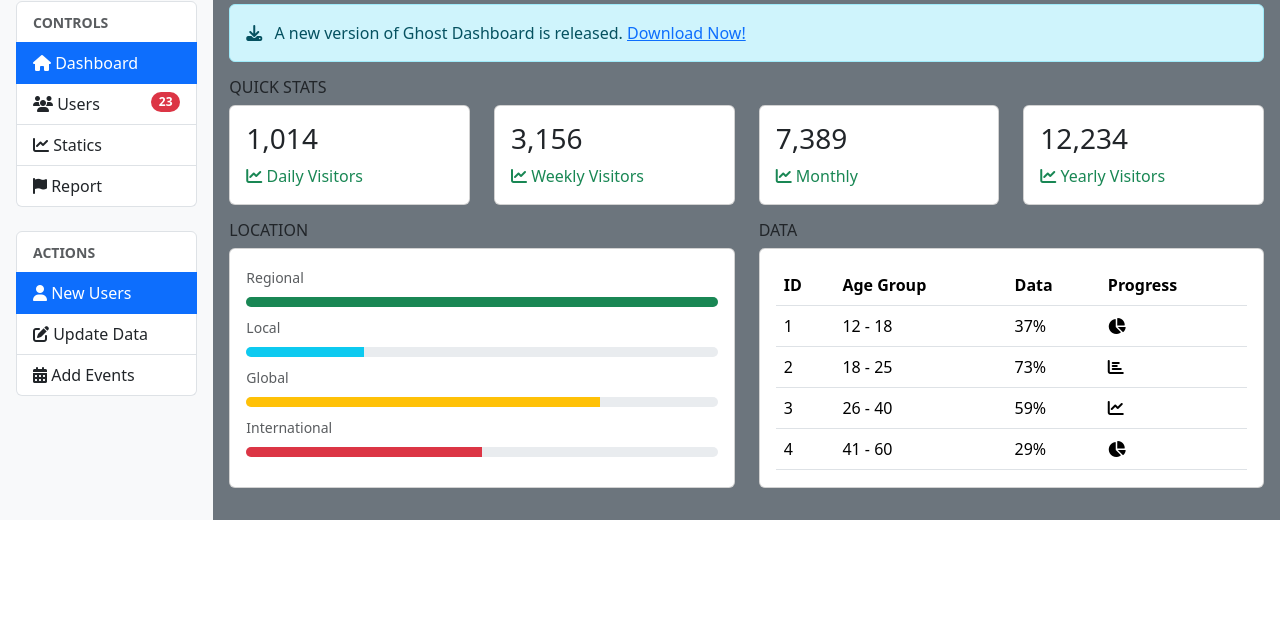
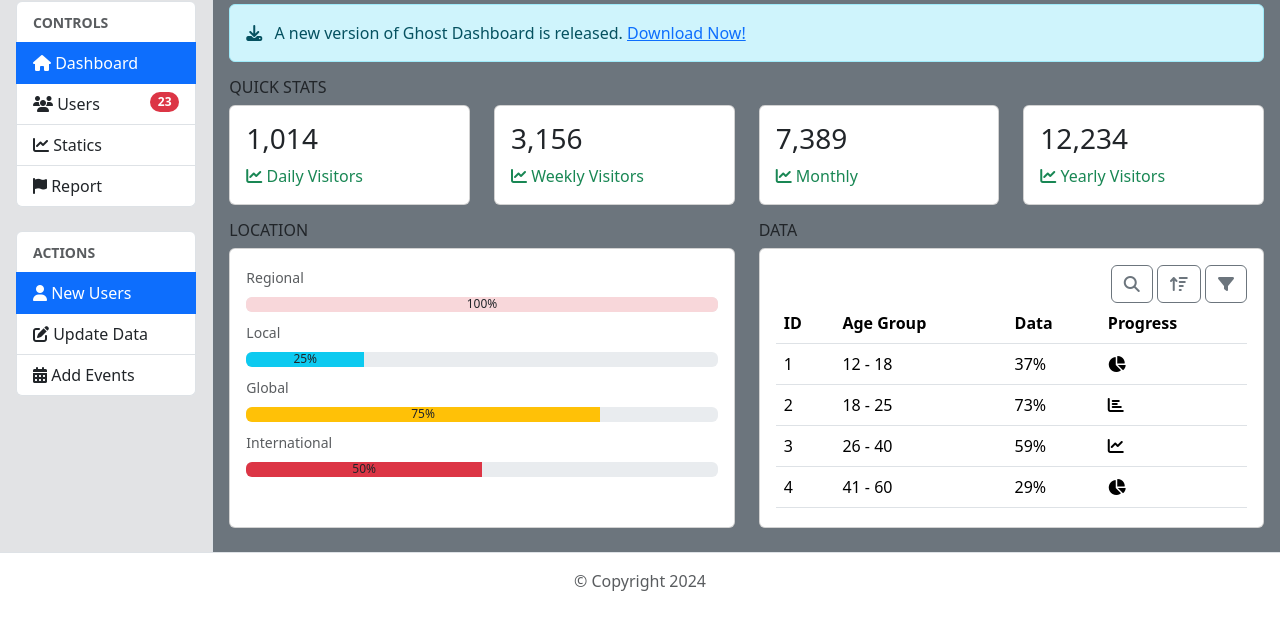
Before and after one commit to HANZAWHTET31/user-dashboard, a plain HTML site: page dashboard.html in a window 1280 px wide. Shown: the part 68-698 px from the top of the page. Drawn offline with nearby package versions, Linux system fonts and the light colour scheme.

Commit message:
footer added

```diff
--- a/dashboard.html
+++ b/dashboard.html
@@ -16,9 +16,9 @@
 			crossorigin="anonymous"></script>
 	</head>
 	<body>
-		<div class="container-fluid" style="padding: 0;">
+		<div class="container-fluid p-0">
 			<div class="row g-0">
-				<nav class="col-2 bg-light px-3 border-right">
+				<nav class="col-2 bg-secondary-subtle px-3 border-end">
 					<h1 class="h4 py-3 text-center text-primary">
 						<i class="fas fa-cookie fa-fade"></i>
 						<span class="d-none d-lg-inline">GHOST</span>
@@ -87,7 +87,7 @@
 					</div>
 				</nav>
 				<main class="col-10 bg-secondary">
-					<nav class="navbar navbar-expand bg-light">
+					<nav class="navbar navbar-expand bg-light-subtle">
 						<div class="flex-fill"></div>
 						<div class="navbar-nav">
 							<li class="nav-item dropdown">
@@ -164,35 +164,47 @@
 								</div>
 							</div>
 						</div>
+
 						<div class="row flex-column flex-lg-row mb-3">
-							<div class="col mb-3">
+							<div class="col">
 								<h6>LOCATION</h6>
-								<div class="card" style="height: 240px;">
+								<div class="card mb-2" style="height: 280px;">
 									<div class="card-body">
 										<small class="text-muted">Regional</small>
-										<div class="progress my-2" style="height: 10px;">
-											<div class="progress-bar bg-success w-100"></div>
+										<div class="progress my-2" style="height: 15px;">
+											<div class="progress-bar bg-danger-subtle w-100 text-dark">100%</div>
 										</div>
 
 										<small class="text-muted">Local</small>
-										<div class="progress my-2" style="height: 10px;">
-											<div class="progress-bar bg-info w-25"></div>
+										<div class="progress my-2" style="height: 15px;">
+											<div class="progress-bar bg-info w-25 text-dark">25%</div>
 										</div>
 										<small class="text-muted">Global</small>
-										<div class="progress my-2" style="height: 10px;">
-											<div class="progress-bar bg-warning w-75"></div>
+										<div class="progress my-2" style="height: 15px;">
+											<div class="progress-bar bg-warning w-75 text-dark">75%</div>
 										</div>
 										<small class="text-muted">International</small>
-										<div class="progress my-2" style="height: 10px;">
-											<div class="progress-bar bg-danger w-50"></div>
+										<div class="progress my-2" style="height: 15px;">
+											<div class="progress-bar bg-danger w-50 text-dark">50%</div>
 										</div>
 									</div>
 								</div>
 							</div>
 							<div class="col">
 								<h6>DATA</h6>
-								<div class="card" style="height: 240px;">
+								<div class="card mb-2" style="height: 280px;">
 									<div class="card-body">
+										<div class="text-end">
+											<button class="btn btn-outline-secondary">
+												<i class="fas fa-search"></i>
+											</button>
+											<button class="btn btn-outline-secondary">
+												<i class="fas fa-sort-amount-up"></i>
+											</button>
+											<button class="btn btn-outline-secondary">
+												<i class="fas fa-filter"></i>
+											</button>
+										</div>
 										<table class="table">
 											<thead>
 												<tr>
@@ -235,6 +247,9 @@
 						</div>
 					</div>
 				</main>
+				<footer class="text-center text-muted py-3 border-top">
+					&copy; Copyright 2024
+				</footer>
 			</div>
 		</div>
 		<script
```
